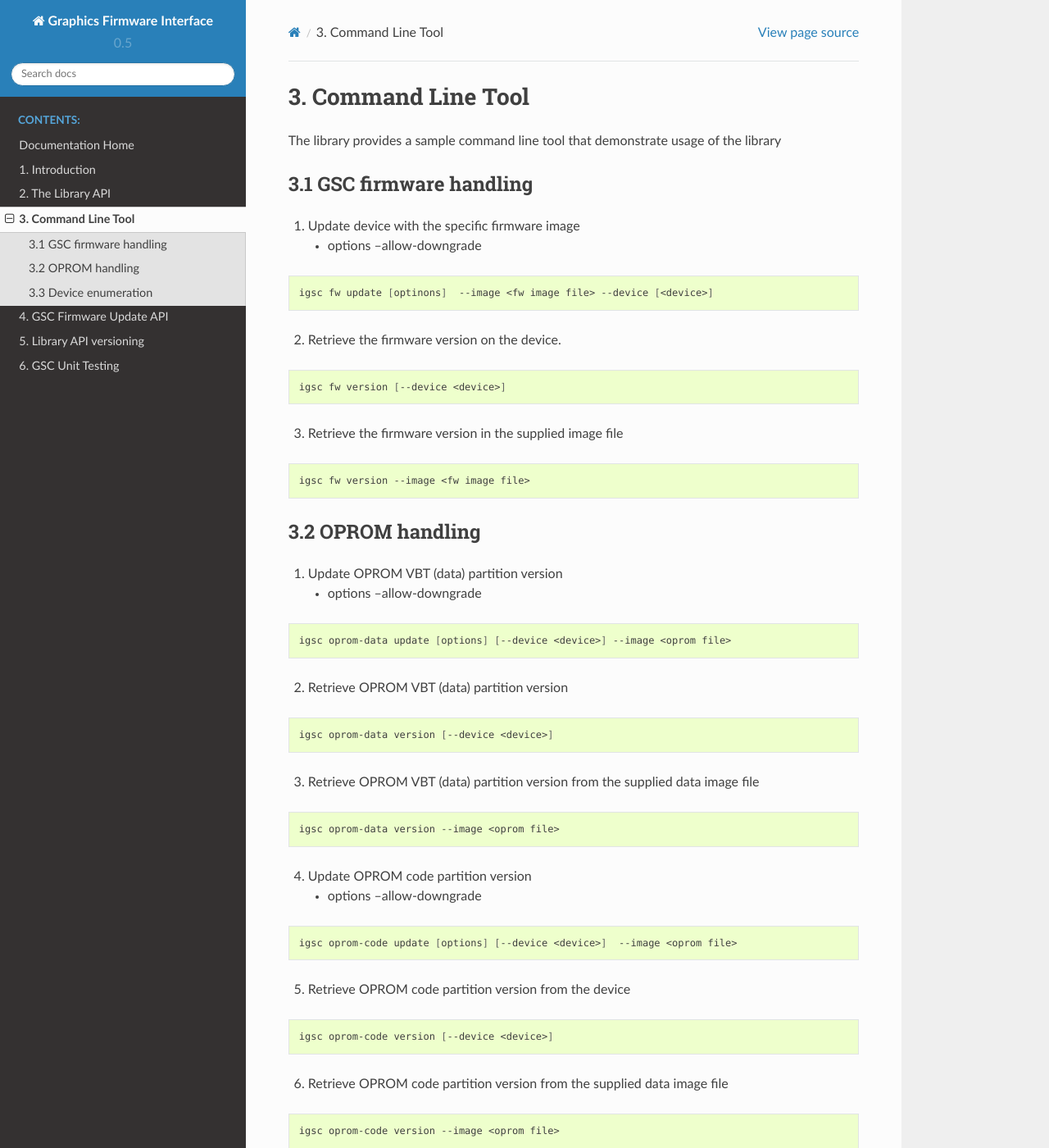
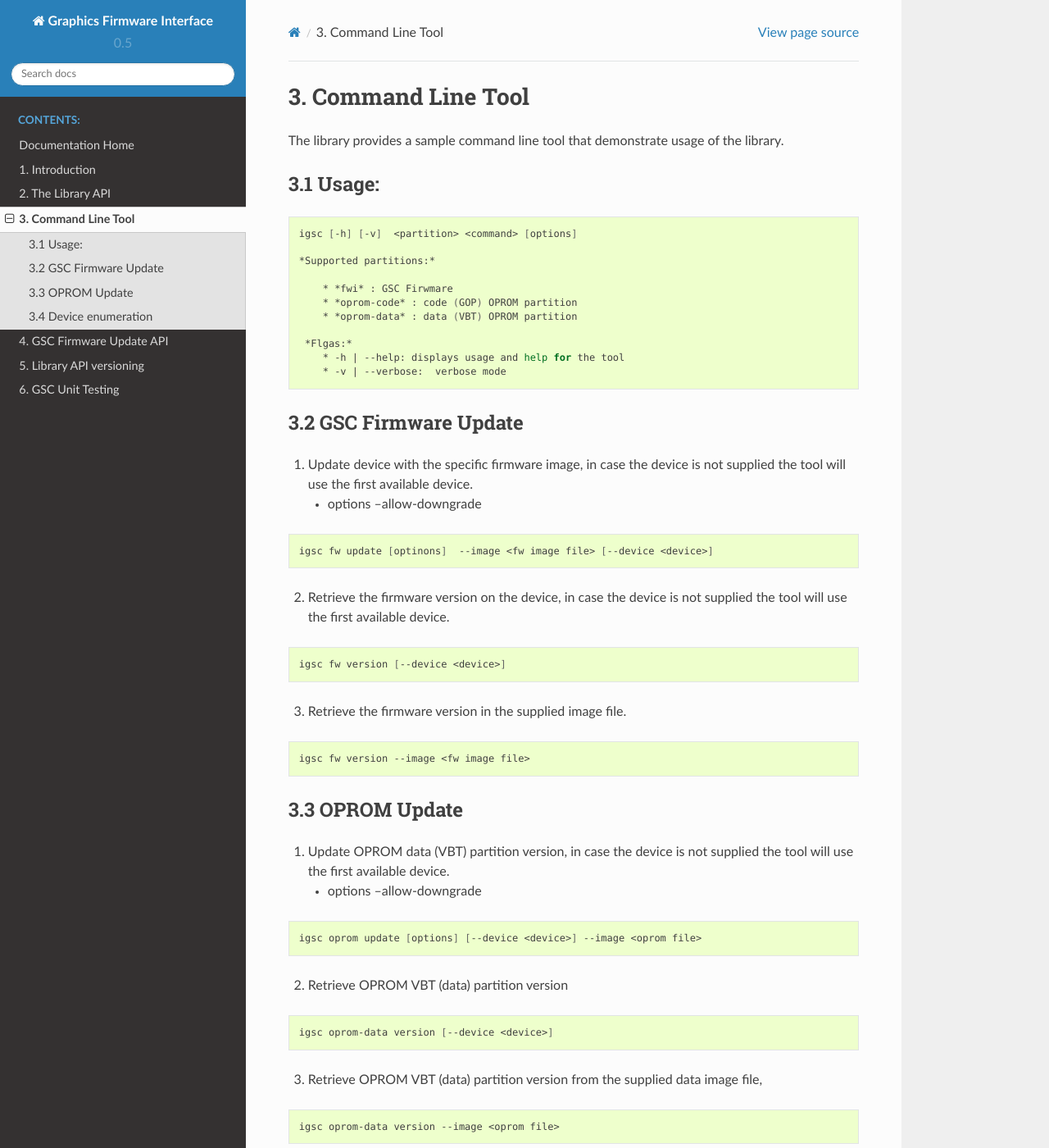
Before and after one commit to intel/igsc, a Sphinx documentation site: the page built from doc/cli.rst, in a window 1280 px wide and 1400 px high. Shown: the whole window at 82% size. Built offline with Sphinx 7.4.7 and the Read the Docs theme 2.0.0, drawn with Linux system fonts in a browser that asks for light colours; formulas are drawn with MathJax 3; some of the changed text lies outside the part shown.

Commit message:
igsc: doc: fix and update cli documentation
Fix and update cli documenation. Add usage section,
and change the subsection titles.

Signed-off-by: Tomas Winkler <tomas.winkler@intel.com>

```diff
--- a/doc/cli.rst
+++ b/doc/cli.rst
@@ -1,43 +1,64 @@
 3. Command Line Tool
 ----------------------
 
-The library provides a sample command line tool
-that demonstrate usage of the library
+The library provides a sample command line tool that demonstrate
+usage of the library.
+
+3.1 Usage:
+~~~~~~~~~~
+
+.. code-block:: sh
+
+   igsc [-h] [-v]  <partition> <command> [options]
+
+   *Supported partitions:*
+
+       * *fwi* : GSC Firwmare
+       * *oprom-code* : code (GOP) OPROM partition
+       * *oprom-data* : data (VBT) OPROM partition
+
+    *Flgas:*
+       * -h | --help: displays usage and help for the tool
+       * -v | --verbose:  verbose mode
 
 
-3.1 GSC firmware handling
-~~~~~~~~~~~~~~~~~~~~~~~~~~~
+3.2 GSC Firmware Update
+~~~~~~~~~~~~~~~~~~~~~~~~~~
 
-1. Update device with the specific firmware image
+1. Update device with the specific firmware image, in case the device is
+   not supplied the tool will use the first available device.
 
    * options --allow-downgrade
 
 .. code-block:: sh
 
-    igsc fw update [optinons]  --image <fw image file> --device [<device>]
+    igsc fw update [optinons]  --image <fw image file> [--device <device>]
 
-2. Retrieve the firmware version on the device.
+2. Retrieve the firmware version on the device,  in case the device is
+   not supplied the tool will use the first available device.
+
 
 .. code-block:: sh
 
     igsc fw version [--device <device>]
 
-3. Retrieve the firmware version in the supplied image file
+3. Retrieve the firmware version in the supplied image file.
 
 .. code-block:: sh
 
     igsc fw version --image <fw image file>
 
-3.2 OPROM handling
-~~~~~~~~~~~~~~~~~~~
+3.3 OPROM Update
+~~~~~~~~~~~~~~~~~
 
-1. Update OPROM VBT (data) partition version
+1. Update OPROM data (VBT) partition version, in case the device is
+   not supplied the tool will use the first available device.
 
    * options --allow-downgrade
 
 .. code-block:: sh
 
-    igsc oprom-data update [options] [--device <device>] --image <oprom file>
+    igsc oprom update [options] [--device <device>] --image <oprom file>
 
 2. Retrieve OPROM VBT (data) partition version
 
@@ -45,14 +66,15 @@ that demonstrate usage of the library
 
     igsc oprom-data version [--device <device>]
 
-3. Retrieve OPROM VBT (data) partition version from the supplied data image file
+3. Retrieve OPROM VBT (data) partition version from the supplied data image file,
 
 .. code-block:: sh
 
     igsc oprom-data version --image <oprom file>
 
 
-4. Update OPROM code partition version
+4. Update OPROM code partition version, in case the device is
+   not supplied the tool will use first available device.
 
    * options --allow-downgrade
 
@@ -60,7 +82,8 @@ that demonstrate usage of the library
 
     igsc oprom-code update [options] [--device <device>]  --image <oprom file>
 
-5. Retrieve OPROM code partition version from the device
+5. Retrieve OPROM code (GOP) partition version from the device, in case the device is
+   not supplied the tool will use the first available device.
 
 .. code-block:: sh
 
@@ -73,7 +96,7 @@ that demonstrate usage of the library
     igsc oprom-code version --image <oprom file>
 
 
-3.3 Device enumeration
+3.4 Device enumeration
 ~~~~~~~~~~~~~~~~~~~~~~~
 
 List all supported devices on the system. If --info flag is supplied also print
```
